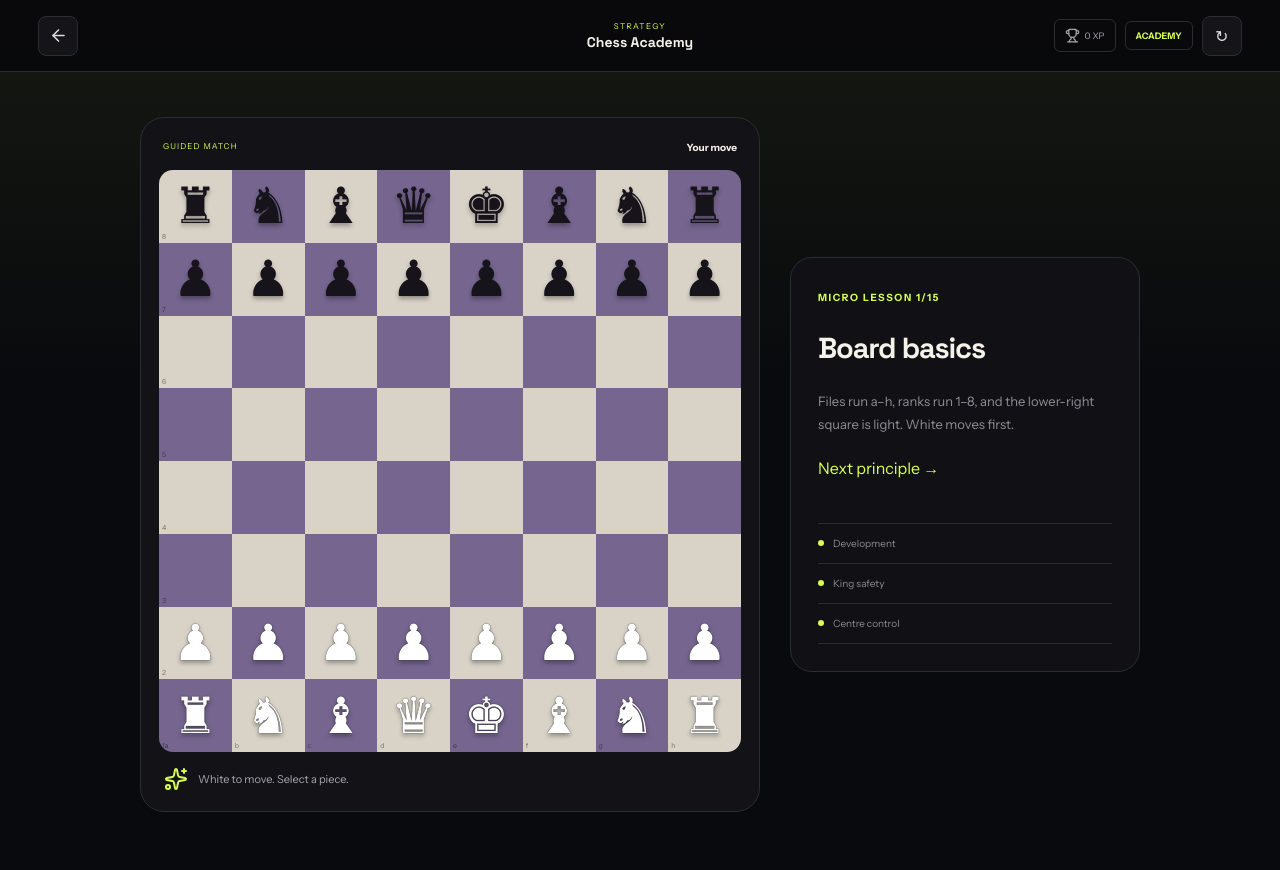
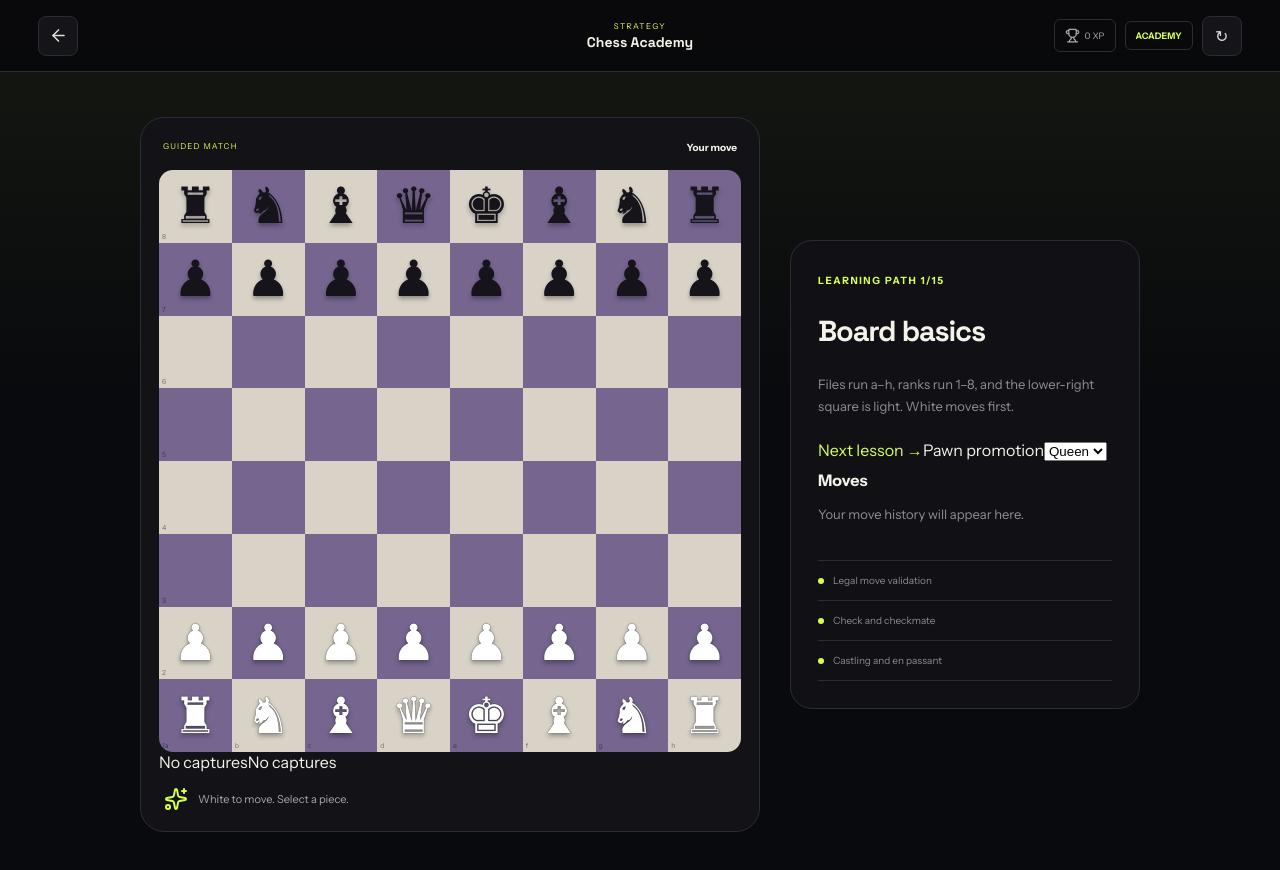
Before and after one commit to dileep-bheeel/megamasti, a React (Vite) app: page /play/chess-academy in a window 1280 px wide. Both pictures are taken after a click on the button "Start game". Shown: the top 870 px of the page. Built offline with nearby package versions, Linux system fonts and the light colour scheme.

Commit message:
feat: deepen chess coaching, history and promotion controls

```diff
--- a/src/games/ChessAcademy.jsx
+++ b/src/games/ChessAcademy.jsx
@@ -15,6 +15,7 @@ export default function ChessAcademy({ game }) {
   const [message,setMessage] = useState("White to move. Select a piece.");
   const [xp,setXp] = useState(0);
   const [thinking,setThinking] = useState(false);
+  const [promotion,setPromotion] = useState("q");
   const chess = chessRef.current;
   const board = chess.board();
 
@@ -38,16 +39,25 @@ export default function ChessAcademy({ game }) {
       return;
     }
     try {
-      const move = chess.move({from:selected,to:square,promotion:"q"});
+      const move = chess.move({from:selected,to:square,promotion});
       if (!move) return;
       setXp(value => value + 15); setMessage(move.san + " — checking the reply."); setSelected(null); setVersion(value => value + 1);
       if (!chess.isGameOver()) {
         setThinking(true);
         replyTimer.current = setTimeout(() => {
           const current = chessRef.current;
-          if (!current.isGameOver()) current.move(sample(current.moves()));
+          if (!current.isGameOver()) {
+            const candidates=current.moves({verbose:true}).map(candidate=>{
+              const value={p:1,n:3,b:3,r:5,q:9,k:0}[candidate.captured]||0;
+              const centre=["d4","e4","d5","e5"].includes(candidate.to)?0.6:0;
+              const forcing=/[+#]/.test(candidate.san)?1.2:0;
+              return {candidate,score:value+centre+forcing+Math.random()*.25};
+            });
+            candidates.sort((a,b)=>b.score-a.score);
+            if(candidates[0])current.move(candidates[0].candidate);
+          }
           setThinking(false); setVersion(value => value + 1);
-          setMessage(current.inCheck() ? "Your king is in check. Find a legal defence." : "Your turn. Scan checks, captures, then threats.");
+          setMessage(current.isGameOver() ? "The match is complete." : current.inCheck() ? "Your king is in check. Find a legal defence." : "Your turn. Scan checks, captures, then threats.");
         },420);
       }
     } catch {
@@ -57,6 +67,9 @@ export default function ChessAcademy({ game }) {
   };
 
   const legal = selected ? chess.moves({square:selected,verbose:true}).map(move => move.to) : [];
+  const history=chess.history({verbose:true});
+  const capturedWhite=history.filter(move=>move.color==="b"&&move.captured).map(move=>symbols[move.captured]);
+  const capturedBlack=history.filter(move=>move.color==="w"&&move.captured).map(move=>symbols[move.captured]);
   const result = chess.isCheckmate() ? (chess.turn() === "b" ? "You delivered checkmate." : "The coach delivered checkmate.") : chess.isDraw() ? "The position is drawn." : null;
 
   return <GameFrame game={game} score={xp} step={thinking ? "COACH THINKING" : "ACADEMY"} onReset={reset}>
@@ -74,9 +87,14 @@ export default function ChessAcademy({ game }) {
             </button>;
           }))}
         </div>
+        <div className="captured-row"><span aria-label="Black pieces captured">{capturedBlack.join(" ") || "No captures"}</span><span aria-label="White pieces captured">{capturedWhite.join(" ") || "No captures"}</span></div>
         <div className="coach-message" aria-live="polite"><Sparkles /><span>{message}</span></div>
       </section>
-      <aside className="lesson-panel"><span className="panel-label">MICRO LESSON {lesson + 1}/{chessLessons.length}</span><h2>{chessLessons[lesson].title}</h2><p>{chessLessons[lesson].body}</p><button onClick={() => setLesson(value => (value + 1) % chessLessons.length)}>Next principle →</button><div className="analysis-list"><div><i />Development</div><div><i />King safety</div><div><i />Centre control</div></div></aside>
+      <aside className="lesson-panel"><span className="panel-label">LEARNING PATH {lesson + 1}/{chessLessons.length}</span><h2>{chessLessons[lesson].title}</h2><p>{chessLessons[lesson].body}</p><button onClick={() => setLesson(value => (value + 1) % chessLessons.length)}>Next lesson →</button>
+        <label className="promotion-choice">Pawn promotion<select value={promotion} onChange={event=>setPromotion(event.target.value)}><option value="q">Queen</option><option value="r">Rook</option><option value="b">Bishop</option><option value="n">Knight</option></select></label>
+        <div className="move-history"><strong>Moves</strong><p>{history.length?history.slice(-10).map(move=>move.san).join("  "):"Your move history will appear here."}</p></div>
+        <div className="analysis-list"><div><i />Legal move validation</div><div><i />Check and checkmate</div><div><i />Castling and en passant</div></div>
+      </aside>
     </div>}
   </GameFrame>;
 }
```
